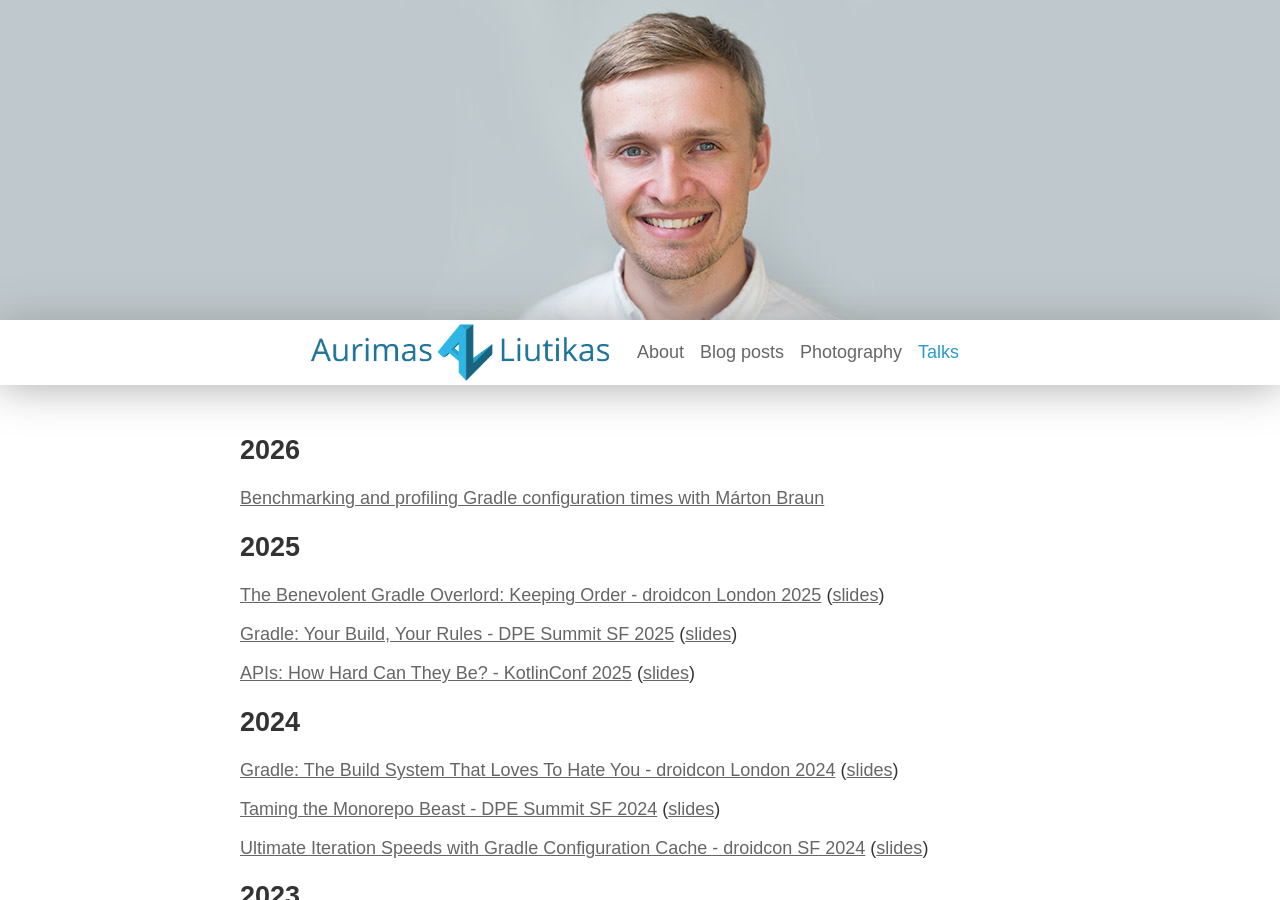
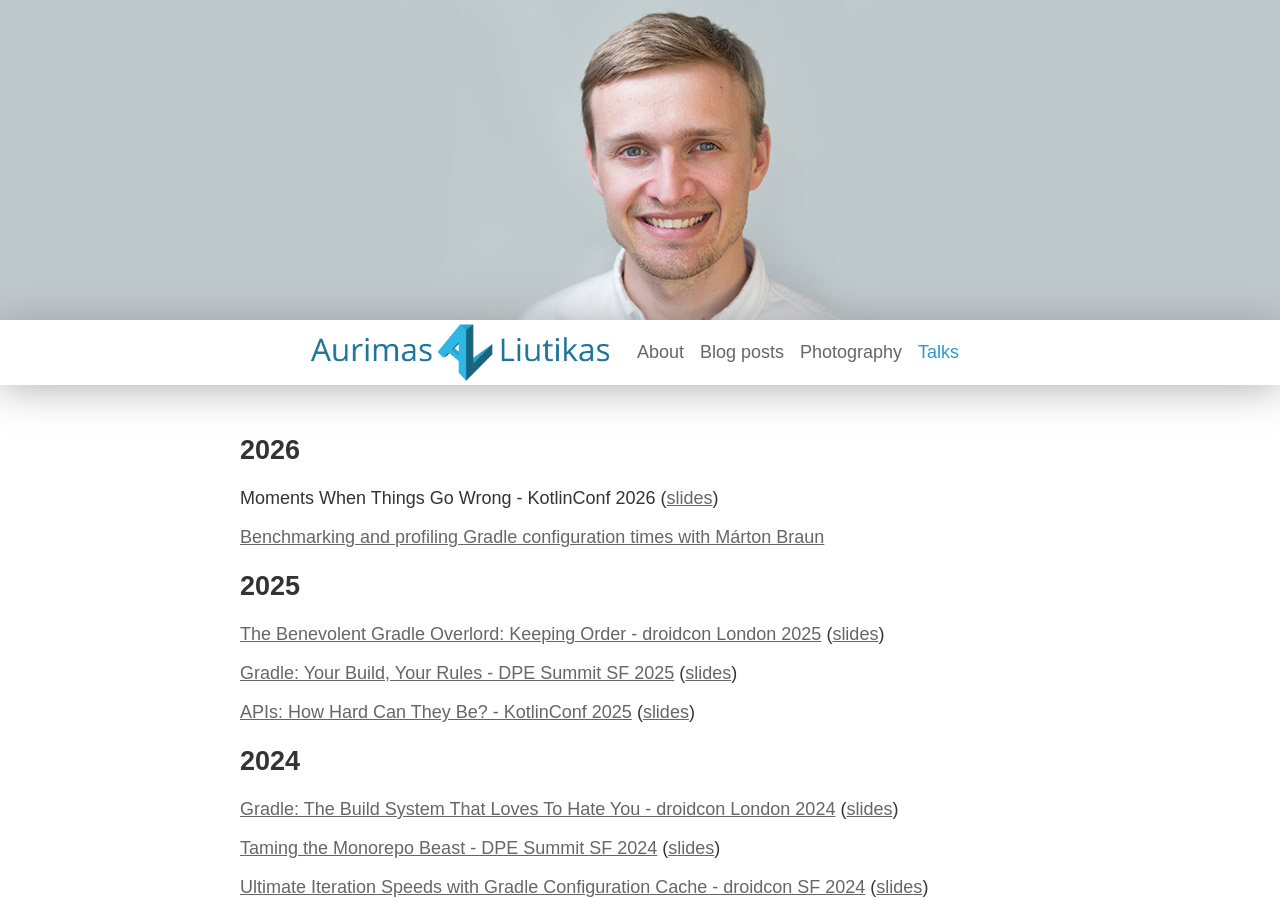
Before and after one commit to liutikas/liutikas.github.io, a Jekyll site: the page built from talks.md, in a window 1280 px wide and 900 px high. Built offline with Jekyll 4.4.1, drawn with Linux system fonts in a browser that asks for light colours.

Commit message:
Add link to KotlinConf talk

```diff
--- a/talks.md
+++ b/talks.md
@@ -6,6 +6,9 @@ header: header-eng
 ---
 
 <h2>2026</h2>
+<p>
+Moments When Things Go Wrong - KotlinConf 2026 (<a href="https://speakerdeck.com/aurimas/moments-when-things-go-wrong">slides</a>)
+</p>
 <p>
 <a href="https://youtu.be/O51j-RO_GQM?si=AP3PJflSBoC-vKQq">Benchmarking and profiling Gradle configuration times with Márton Braun</a>
 </p>
```
